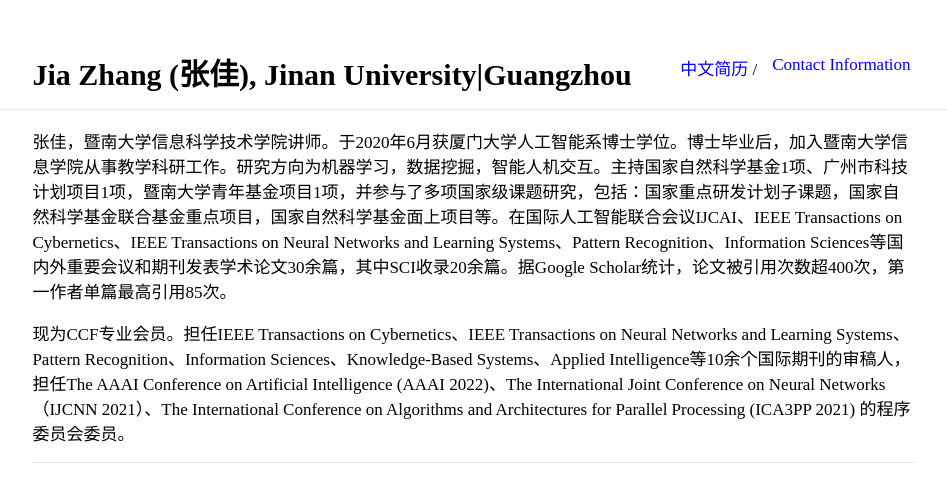
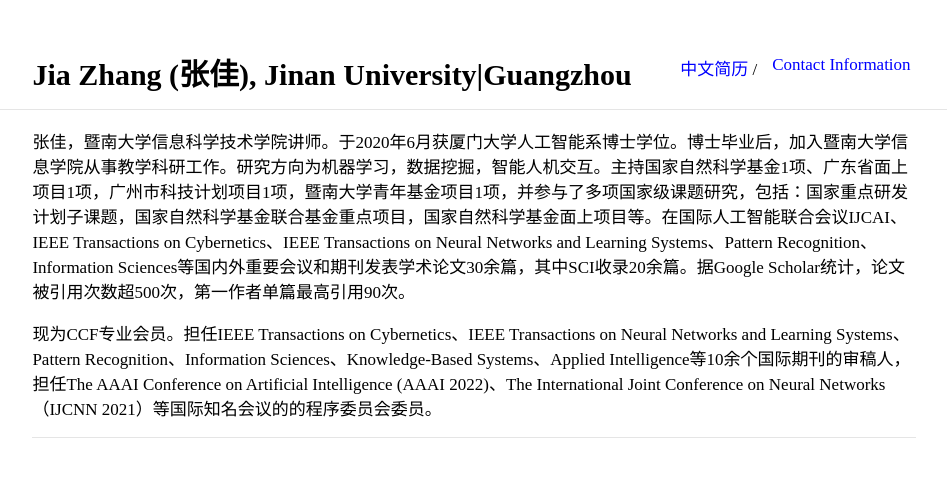
Before and after one commit to jiazhang-ml/jiazhang-ml.github.io, a Jekyll site: the page built from ch-resume.md, in a window 1280 px wide, cut to the strip 0-876 px from the top of the page. Shown: the top 502 px of the strip, without its empty margins (166-1113 px from the left). Built offline with Jekyll 4.4.1, drawn with Linux system fonts in a browser that asks for light colours.

Commit message:
Update ch-resume.md

```diff
--- a/ch-resume.md
+++ b/ch-resume.md
@@ -3,6 +3,6 @@
 layout: default
 ---
 
-张佳，暨南大学信息科学技术学院讲师。于2020年6月获厦门大学人工智能系博士学位。博士毕业后，加入暨南大学信息学院从事教学科研工作。研究方向为机器学习，数据挖掘，智能人机交互。主持国家自然科学基金1项、广州市科技计划项目1项，暨南大学青年基金项目1项，并参与了多项国家级课题研究，包括：国家重点研发计划子课题，国家自然科学基金联合基金重点项目，国家自然科学基金面上项目等。在国际人工智能联合会议IJCAI、IEEE Transactions on Cybernetics、IEEE Transactions on Neural Networks and Learning Systems、Pattern Recognition、Information Sciences等国内外重要会议和期刊发表学术论文30余篇，其中SCI收录20余篇。据Google Scholar统计，论文被引用次数超400次，第一作者单篇最高引用85次。
+张佳，暨南大学信息科学技术学院讲师。于2020年6月获厦门大学人工智能系博士学位。博士毕业后，加入暨南大学信息学院从事教学科研工作。研究方向为机器学习，数据挖掘，智能人机交互。主持国家自然科学基金1项、广东省面上项目1项，广州市科技计划项目1项，暨南大学青年基金项目1项，并参与了多项国家级课题研究，包括：国家重点研发计划子课题，国家自然科学基金联合基金重点项目，国家自然科学基金面上项目等。在国际人工智能联合会议IJCAI、IEEE Transactions on Cybernetics、IEEE Transactions on Neural Networks and Learning Systems、Pattern Recognition、Information Sciences等国内外重要会议和期刊发表学术论文30余篇，其中SCI收录20余篇。据Google Scholar统计，论文被引用次数超500次，第一作者单篇最高引用90次。
 
-现为CCF专业会员。担任IEEE Transactions on Cybernetics、IEEE Transactions on Neural Networks and Learning Systems、Pattern Recognition、Information Sciences、Knowledge-Based Systems、Applied Intelligence等10余个国际期刊的审稿人，担任The AAAI Conference on Artificial Intelligence (AAAI 2022)、The International Joint Conference on Neural Networks（IJCNN 2021）、The International Conference on Algorithms and Architectures for Parallel Processing (ICA3PP 2021) 的程序委员会委员。
+现为CCF专业会员。担任IEEE Transactions on Cybernetics、IEEE Transactions on Neural Networks and Learning Systems、Pattern Recognition、Information Sciences、Knowledge-Based Systems、Applied Intelligence等10余个国际期刊的审稿人，担任The AAAI Conference on Artificial Intelligence (AAAI 2022)、The International Joint Conference on Neural Networks（IJCNN 2021）等国际知名会议的的程序委员会委员。
```
